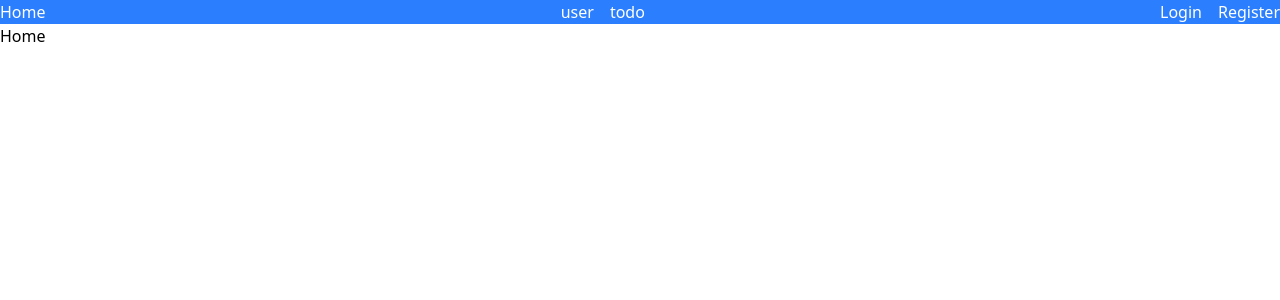
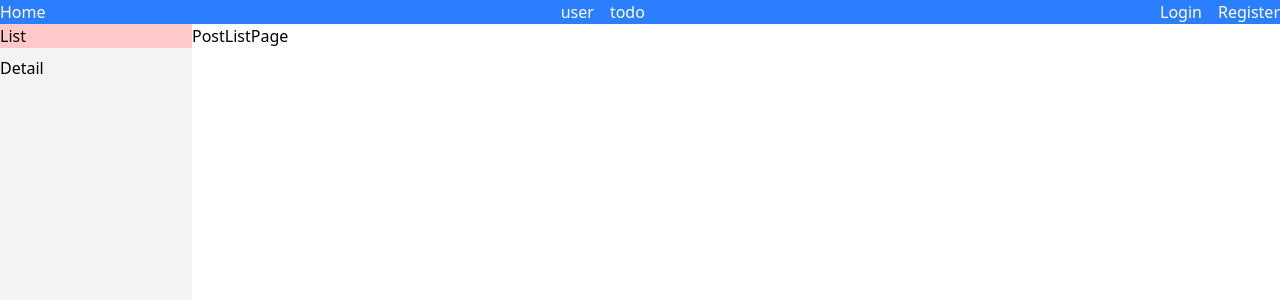
Before and after one commit to ArrayaWongsaita/DN_1_React-Router, a React (Vite) app: page /post/list/1 in a window 1280 px wide. Before the commit this address led to /. Shown: the top 300 px of the page. Built offline with nearby package versions, Linux system fonts and the light colour scheme.

Commit message:
feat: add post layout, sidebar, and routes for post list and detail pages

```diff
--- /dev/null
+++ b/src/components/sidebars/Post.sidebar.tsx
@@ -0,0 +1,22 @@
+import { NavLink } from "react-router";
+
+const postPathsData = [
+  { to: "/post/list/1", label: "List" },
+  { to: "/post/1", label: "Detail" },
+] as const;
+
+export default function PostSidebar() {
+  return (
+    <div className="w-48 flex flex-col gap-2 bg-gray-100">
+      {postPathsData.map((el) => (
+        <NavLink
+          className={({ isActive }) => (isActive ? "bg-red-200" : "")}
+          key={el.to}
+          to={el.to}
+        >
+          {el.label}
+        </NavLink>
+      ))}
+    </div>
+  );
+}
--- /dev/null
+++ b/src/layouts/Post.layout.tsx
@@ -0,0 +1,11 @@
+import { Outlet } from "react-router";
+import PostSidebar from "../components/sidebars/Post.sidebar";
+
+export default function PostLayout() {
+  return (
+    <div className="flex h-screen">
+      <PostSidebar />
+      <Outlet />
+    </div>
+  );
+}
--- /dev/null
+++ b/src/pages/post/PostDetail.page.tsx
@@ -0,0 +1,3 @@
+export default function PostDetailPage() {
+  return <div>PostDetailPage</div>;
+}
--- /dev/null
+++ b/src/pages/post/PostList.page.tsx
@@ -0,0 +1,3 @@
+export default function PostListPage() {
+  return <div>PostListPage</div>;
+}
--- a/src/routes/index.tsx
+++ b/src/routes/index.tsx
@@ -4,6 +4,7 @@ import { authLayoutRoute } from "./auth.route";
 import { userLayoutRoute } from "./user.route";
 import { todoLayoutRoute } from "./todo.route";
 import MainLayout from "../layouts/Main.layout";
+import { postLayoutRoute } from "./post.route";
 
 const router = createBrowserRouter([
   {
@@ -11,6 +12,9 @@ const router = createBrowserRouter([
     element: <MainLayout />,
     children: [
       { index: true, element: <div>Home</div> }, //Outlet
+
+      // post
+      postLayoutRoute,
       // todo
       todoLayoutRoute,
       // auth
--- /dev/null
+++ b/src/routes/post.route.tsx
@@ -0,0 +1,15 @@
+import type { RouteObject } from "react-router";
+import PostListPage from "../pages/post/PostList.page";
+import PostDetailPage from "../pages/post/PostDetail.page";
+import PostLayout from "../layouts/Post.layout";
+
+const postChildRoutes: RouteObject[] = [
+  { path: "list/:page", element: <PostListPage /> },
+  { path: ":id", element: <PostDetailPage /> },
+];
+
+export const postLayoutRoute: RouteObject = {
+  path: "/post",
+  element: <PostLayout />,
+  children: postChildRoutes,
+};
```
